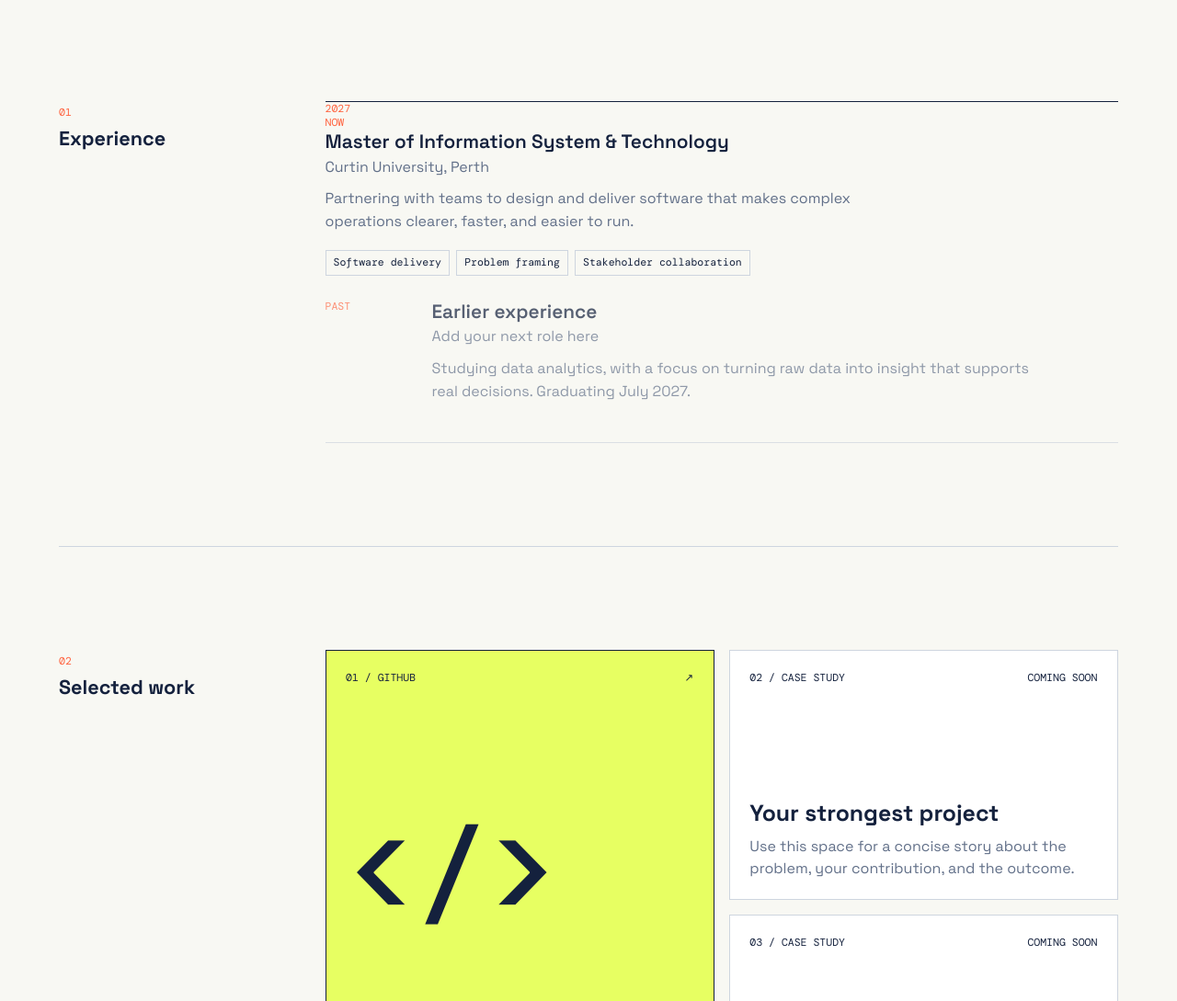
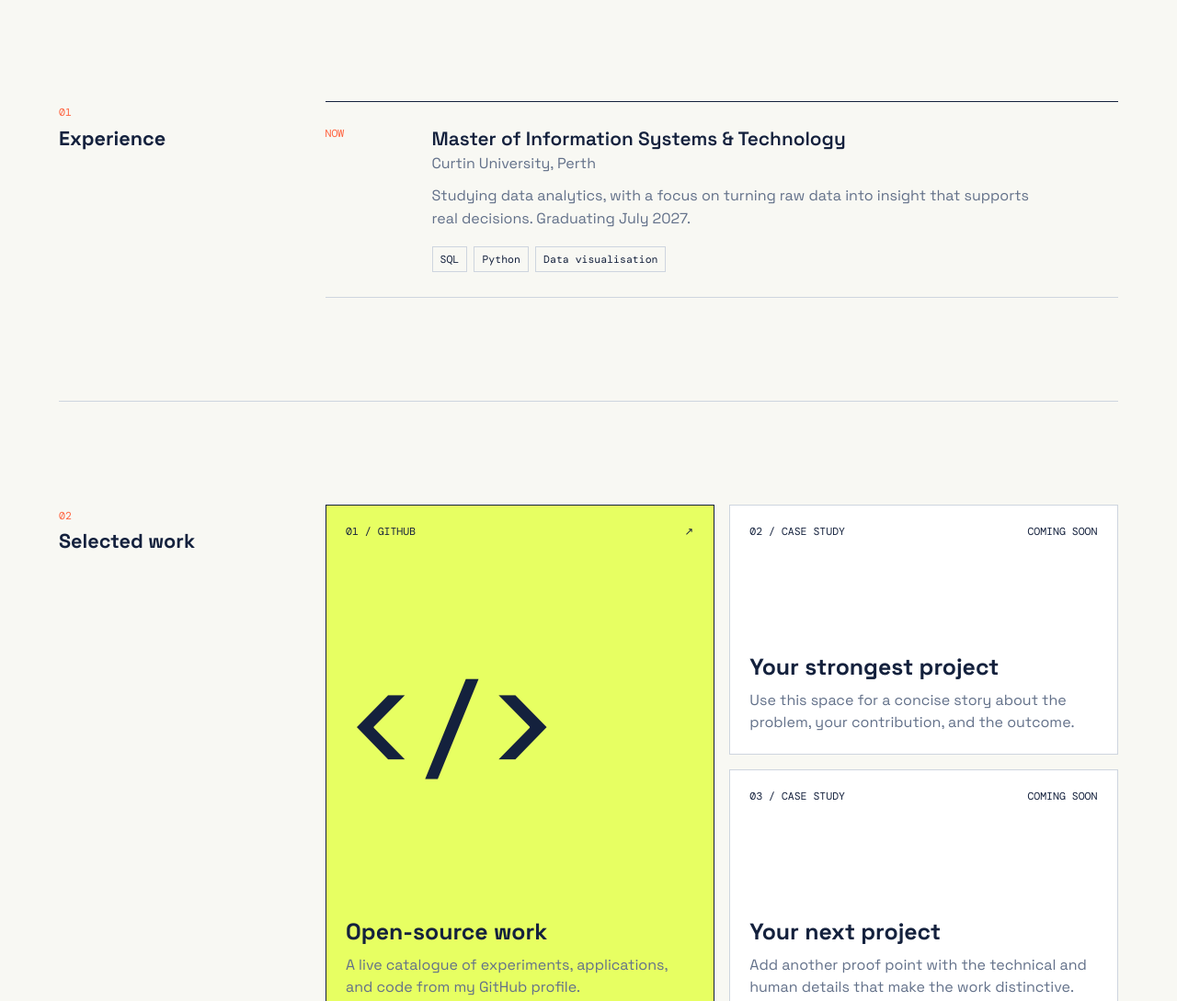
Before and after one commit to jo-bancherdvanich/waranyu-CV, a plain HTML site: page index.html in a window 1280 px wide. Shown: the part 950-2039 px from the top of the page at 92% size. Drawn offline with nearby package versions, Linux system fonts and the light colour scheme.

Commit message:
Reposition CV for data analyst roles

```diff
--- a/index.html
+++ b/index.html
@@ -59,21 +59,13 @@
         <section class="section experience" id="experience" aria-labelledby="experience-title">
           <div class="section-label"><span>01</span><h2 id="experience-title">Experience</h2></div>
           <div class="timeline">
-            <div class="timeline-date">2027</div>
+            <article class="timeline-item">
               <div class="timeline-date">NOW</div>
               <div>
-                <p class="role">Master of Information System & Technology</p>
+                <p class="role">Master of Information Systems &amp; Technology</p>
                 <p class="company">Curtin University, Perth</p>
-                <p class="description">Partnering with teams to design and deliver software that makes complex operations clearer, faster, and easier to run.</p>
-                <ul class="tags" aria-label="Skills used"><li>Software delivery</li><li>Problem framing</li><li>Stakeholder collaboration</li></ul>
-              </div>
-            </article>
-            <article class="timeline-item placeholder-item">
-              <div class="timeline-date">PAST</div>
-              <div>
-                <p class="role">Earlier experience</p>
-                <p class="company">Add your next role here</p>
                 <p class="description">Studying data analytics, with a focus on turning raw data into insight that supports real decisions. Graduating July 2027.</p>
+                <ul class="tags" aria-label="Skills used"><li>SQL</li><li>Python</li><li>Data visualisation</li></ul>
               </div>
             </article>
           </div>
@@ -101,10 +93,10 @@
         <section class="section capabilities" aria-labelledby="capabilities-title">
           <div class="section-label"><span>03</span><h2 id="capabilities-title">Capabilities</h2></div>
           <ul class="capability-list">
-            <li><span>01</span>Software engineering <span>Build</span></li>
-            <li><span>02</span>Product thinking <span>Shape</span></li>
-            <li><span>03</span>Systems analysis <span>Simplify</span></li>
-            <li><span>04</span>Consulting <span>Align</span></li>
+            <li><span>01</span>SQL <span>Query</span></li>
+            <li><span>02</span>Python <span>Analyse</span></li>
+            <li><span>03</span>Power BI and Tableau <span>Visualise</span></li>
+            <li><span>04</span>Excel <span>Model</span></li>
           </ul>
         </section>
 
```
